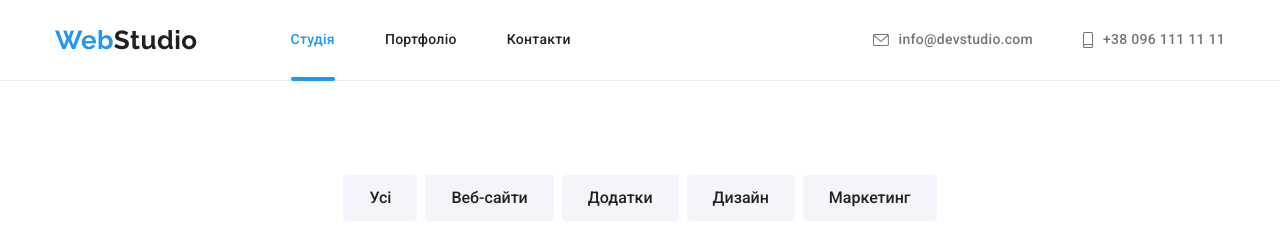
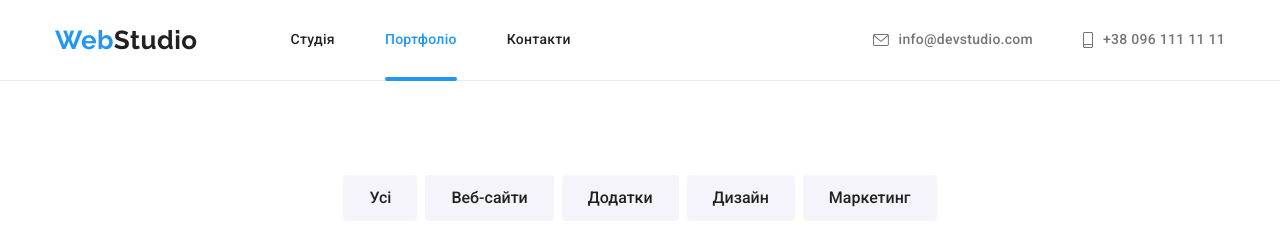
Before and after one commit to MacksimBondarew/WebStudio, a plain HTML site: page portfolio.html in a window 1280 px wide. Shown: the top 249 px of the page. Drawn offline with nearby package versions, Linux system fonts and the light colour scheme.

Commit message:
Update portfolio.html

```diff
--- a/portfolio.html
+++ b/portfolio.html
@@ -19,8 +19,8 @@
         <!--Навігація по сайту-->
         <nav class="navigation">
             <ul class="navigation__tabs">
-                <li class=" navigation__list"><a class="navigation__studio navigation__current" href="./index.html">Студія</a></li>
-                <li class=" navigation__list "><a class="navigation__studio" href="./portfolio.html">Портфоліо</a></li>
+                <li class=" navigation__list"><a class="navigation__studio" href="./index.html">Студія</a></li>
+                <li class=" navigation__list "><a class="navigation__studio  navigation__current" href="./portfolio.html">Портфоліо</a></li>
                 <li class=" navigation__list "><a class="navigation__studio" href="Контакти">Контакти</a></li>
             </ul>
         </nav>
```
